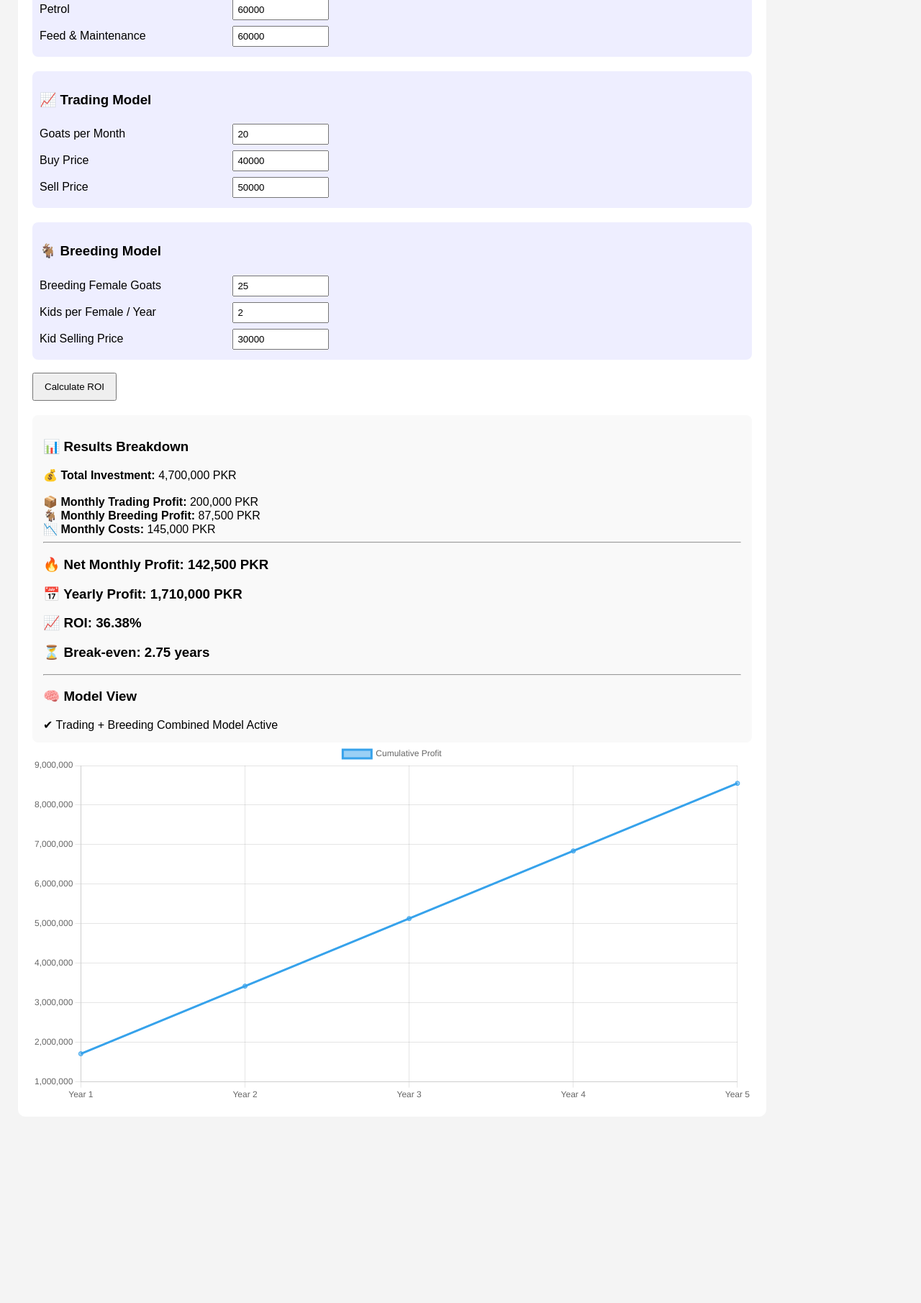
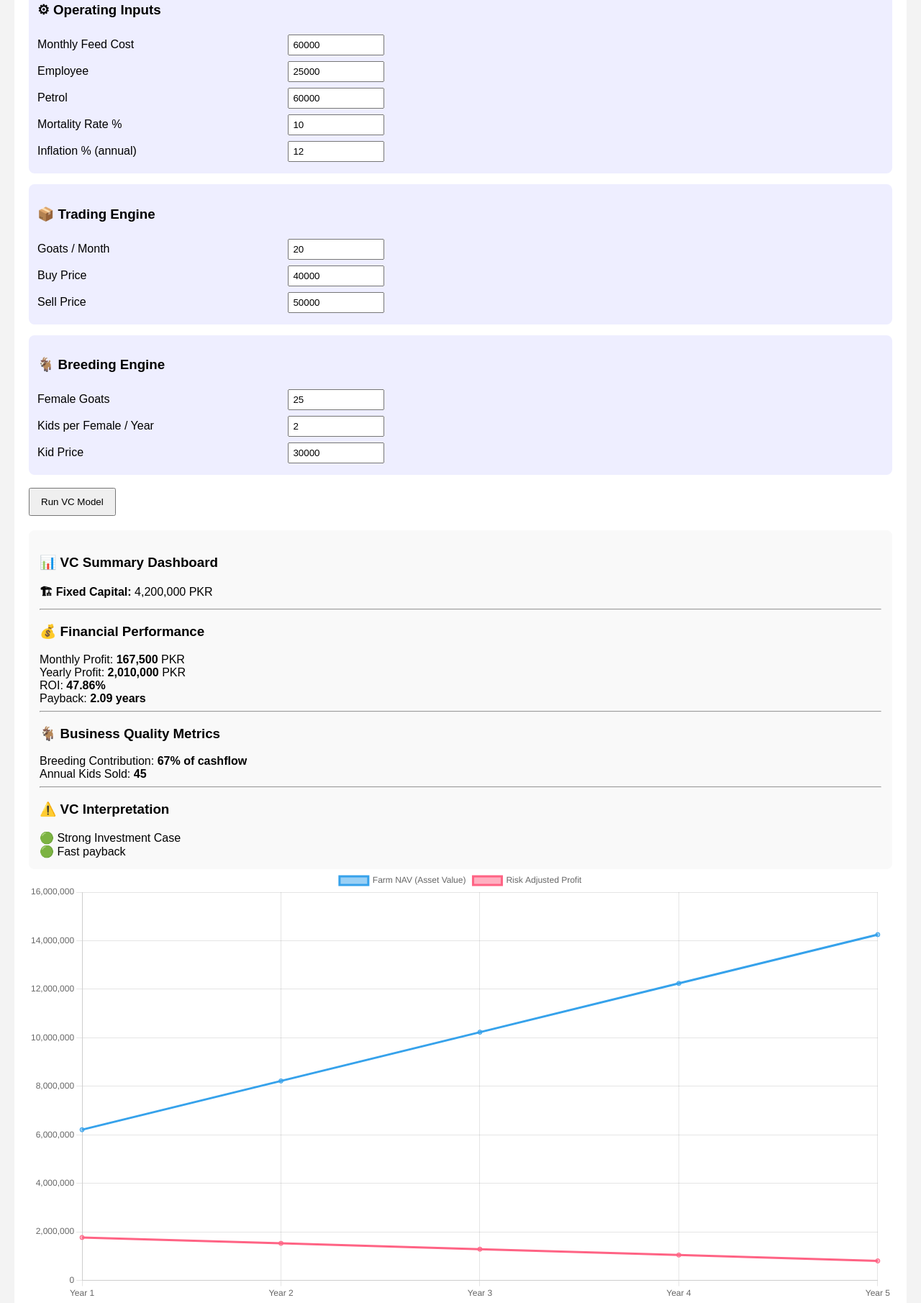
Before and after one commit to syedsaadabbasi/farm-roi-calculator, a plain HTML site: page index.html in a window 1280 px wide. Shown: the part 482-2293 px from the top of the page at 72% size. Before the commit the page ends 2059 px from the top, so only its background shows below. Drawn offline with nearby package versions, Linux system fonts and the light colour scheme.

Commit message:
Update index.html

```diff
--- a/index.html
+++ b/index.html
@@ -1,17 +1,18 @@
 <!DOCTYPE html>
 <html>
 <head>
-<title>Goat Farm ROI - Advanced Model</title>
+<title>Goat Farm VC Model</title>
 <script src="https://cdn.jsdelivr.net/npm/chart.js"></script>
 
 <style>
-body { font-family: Arial; margin: 25px; background:#f4f4f4; }
-.container { background:white; padding:20px; border-radius:10px; max-width:1000px; }
-input { width:120px; margin:4px; padding:5px; }
-label { display:inline-block; width:260px; }
-.section { margin-top:20px; padding:10px; background:#eef; border-radius:8px; }
+body { font-family: Arial; background:#f3f3f3; margin:20px; }
+.container { background:white; padding:20px; border-radius:10px; max-width:1200px; }
+.section { background:#eef; padding:12px; margin-top:15px; border-radius:8px; }
+input { width:120px; padding:5px; margin:4px; }
+label { display:inline-block; width:340px; }
 .card { background:#f9f9f9; padding:15px; margin-top:20px; border-radius:8px; }
 button { padding:10px 15px; cursor:pointer; }
+select { padding:5px; }
 </style>
 </head>
 
@@ -19,10 +20,19 @@ button { padding:10px 15px; cursor:pointer; }
 
 <div class="container">
 
-<h2>🐐 Goat Farm ROI - Trading + Breeding Model</h2>
+<h2>🐐 Goat Farm VC-Grade Investment Simulator</h2>
 
 <div class="section">
-<h3>🏗 Initial Investment</h3>
+<h3>📊 Scenario Selection</h3>
+<select id="scenario">
+<option value="0.8">🟥 Conservative (Low prices, high risk)</option>
+<option value="1.0" selected>🟨 Base Case (Normal market)</option>
+<option value="1.2">🟩 Aggressive (Eid + high demand)</option>
+</select>
+</div>
+
+<div class="section">
+<h3>🏗 Fixed Assets</h3>
 
 <label>Land Cost</label>
 <input id="land" value="1200000"><br>
@@ -30,32 +40,33 @@ button { padding:10px 15px; cursor:pointer; }
 <label>Development Cost</label>
 <input id="dev" value="2000000"><br>
 
-<label>Breeding Goat Cost (25 goats)</label>
-<input id="breedingCost" value="1000000"><br>
-
-<label>Trading Goat Starting Stock Value</label>
-<input id="tradingStock" value="500000"><br>
+<label>Breeding Goat Cost</label>
+<input id="breedCost" value="1000000"><br>
 </div>
 
+<div class="section">
+<h3>⚙ Operating Inputs</h3>
 
-<div class="section">
-<h3>💸 Monthly Costs</h3>
+<label>Monthly Feed Cost</label>
+<input id="feed" value="60000"><br>
 
-<label>Employee Salary</label>
-<input id="employee" value="25000"><br>
+<label>Employee</label>
+<input id="emp" value="25000"><br>
 
 <label>Petrol</label>
 <input id="petrol" value="60000"><br>
 
-<label>Feed & Maintenance</label>
-<input id="feed" value="60000"><br>
+<label>Mortality Rate %</label>
+<input id="mortality" value="10"><br>
+
+<label>Inflation % (annual)</label>
+<input id="inflation" value="12"><br>
 </div>
 
+<div class="section">
+<h3>📦 Trading Engine</h3>
 
-<div class="section">
-<h3>📈 Trading Model</h3>
-
-<label>Goats per Month</label>
+<label>Goats / Month</label>
 <input id="tradeCount" value="20"><br>
 
 <label>Buy Price</label>
@@ -65,24 +76,23 @@ button { padding:10px 15px; cursor:pointer; }
 <input id="sell" value="50000"><br>
 </div>
 
+<div class="section">
+<h3>🐐 Breeding Engine</h3>
 
-<div class="section">
-<h3>🐐 Breeding Model</h3>
-
-<label>Breeding Female Goats</label>
+<label>Female Goats</label>
 <input id="female" value="25"><br>
 
 <label>Kids per Female / Year</label>
 <input id="kids" value="2"><br>
 
-<label>Kid Selling Price</label>
+<label>Kid Price</label>
 <input id="kidPrice" value="30000"><br>
 </div>
 
 <br>
-<button onclick="calc()">Calculate ROI</button>
+<button onclick="run()">Run VC Model</button>
 
-<div class="card" id="result"></div>
+<div class="card" id="output"></div>
 
 <canvas id="chart"></canvas>
 
@@ -92,102 +102,148 @@ button { padding:10px 15px; cursor:pointer; }
 
 let chart;
 
-function num(id){ return Number(document.getElementById(id).value); }
+function n(id){ return Number(document.getElementById(id).value); }
 
-function calc(){
+function run(){
 
-// INITIAL INVESTMENT
-let investment =
-num("land") +
-num("dev") +
-num("breedingCost") +
-num("tradingStock");
+let scenario = Number(document.getElementById("scenario").value);
 
+// =======================
+// CAPITAL
+// =======================
+let fixed =
+n("land") + n("dev") + n("breedCost");
 
-// MONTHLY COST
+// =======================
+// COSTS
+// =======================
 let monthlyCost =
-num("employee") +
-num("petrol") +
-num("feed");
+n("feed") + n("emp") + n("petrol");
 
+// =======================
+// TRADING (scenario adjusted)
+// =======================
+let tradeProfit =
+n("tradeCount") *
+((n("sell") - n("buy")) * scenario);
 
-// TRADING PROFIT
-let tradeProfit =
-num("tradeCount") * (num("sell") - num("buy"));
+// =======================
+// BREEDING WITH RISK
+// =======================
+let survival = 1 - (n("mortality")/100);
 
-
-// BREEDING PROFIT (YEARLY → MONTHLY)
 let yearlyKids =
-num("female") * num("kids");
+n("female") * n("kids") * survival;
 
 let breedingRevenue =
-yearlyKids * num("kidPrice");
+yearlyKids * n("kidPrice") * scenario;
 
-let breedingMonthlyProfit =
-(breedingRevenue / 12) * 0.7; // 30% cost factor
+let breedingMonthly =
+breedingRevenue / 12;
 
-
-// TOTAL
+// =======================
+// CASHFLOW
+// =======================
 let monthlyProfit =
-tradeProfit + breedingMonthlyProfit - monthlyCost;
+tradeProfit + breedingMonthly - monthlyCost;
 
 let yearlyProfit = monthlyProfit * 12;
 
-let roi = (yearlyProfit / investment) * 100;
+// =======================
+// VC METRICS
+// =======================
 
-let breakEven = investment / yearlyProfit;
+// ROI
+let roi = (yearlyProfit / fixed) * 100;
 
+// Payback
+let payback = fixed / yearlyProfit;
 
-// COMBINED GROWTH (5 YEARS)
-let data=[];
-let acc=0;
+// Cashflow stability (simplified score)
+let stability =
+((breedingMonthly / monthlyProfit) * 100).toFixed(0);
+
+// =======================
+// 5 YEAR PROJECTION (NAV + RISK)
+// =======================
+let labels=[];
+let nav=[];
+let riskAdjProfit=[];
+
+let value = fixed;
 
 for(let i=1;i<=5;i++){
-acc += yearlyProfit;
-data.push({year:"Year "+i, value:acc});
+
+value += yearlyProfit;
+
+// risk erosion over time
+let riskFactor = 1 - (n("inflation")/100)*i;
+
+labels.push("Year " + i);
+nav.push(value);
+riskAdjProfit.push(yearlyProfit * riskFactor);
 }
 
+// =======================
+// OUTPUT
+// =======================
+document.getElementById("output").innerHTML = `
 
-// OUTPUT
-document.getElementById("result").innerHTML = `
-<h3>📊 Results Breakdown</h3>
+<h3>📊 VC Summary Dashboard</h3>
 
-<b>💰 Total Investment:</b> ${investment.toLocaleString()} PKR<br><br>
-
-<b>📦 Monthly Trading Profit:</b> ${tradeProfit.toLocaleString()} PKR<br>
-<b>🐐 Monthly Breeding Profit:</b> ${Math.round(breedingMonthlyProfit).toLocaleString()} PKR<br>
-<b>📉 Monthly Costs:</b> ${monthlyCost.toLocaleString()} PKR<br>
+<b>🏗 Fixed Capital:</b> ${fixed.toLocaleString()} PKR<br>
 
 <hr>
 
-<h3>🔥 Net Monthly Profit: ${Math.round(monthlyProfit).toLocaleString()} PKR</h3>
-<h3>📅 Yearly Profit: ${Math.round(yearlyProfit).toLocaleString()} PKR</h3>
-<h3>📈 ROI: ${roi.toFixed(2)}%</h3>
-<h3>⏳ Break-even: ${breakEven.toFixed(2)} years</h3>
+<h3>💰 Financial Performance</h3>
+
+Monthly Profit: <b>${Math.round(monthlyProfit).toLocaleString()}</b> PKR<br>
+Yearly Profit: <b>${Math.round(yearlyProfit).toLocaleString()}</b> PKR<br>
+ROI: <b>${roi.toFixed(2)}%</b><br>
+Payback: <b>${payback.toFixed(2)} years</b><br>
 
 <hr>
 
-<h3>🧠 Model View</h3>
-✔ Trading + Breeding Combined Model Active
+<h3>🐐 Business Quality Metrics</h3>
+
+Breeding Contribution: <b>${stability}% of cashflow</b><br>
+Annual Kids Sold: <b>${Math.round(yearlyKids)}</b><br>
+
+<hr>
+
+<h3>⚠️ VC Interpretation</h3>
+
+${roi > 25 ? "🟢 Strong Investment Case" : roi > 15 ? "🟡 Moderate Case" : "🔴 Weak Case"}<br>
+
+${payback < 4 ? "🟢 Fast payback" : "🟡 Slow payback"}<br>
+
 `;
 
+// =======================
 // CHART
+// =======================
 if(chart) chart.destroy();
 
 chart = new Chart(document.getElementById("chart"),{
 type:'line',
 data:{
-labels:data.map(x=>x.year),
-datasets:[{
-label:"Cumulative Profit",
-data:data.map(x=>x.value)
-}]
+labels:labels,
+datasets:[
+{
+label:"Farm NAV (Asset Value)",
+data:nav
+},
+{
+label:"Risk Adjusted Profit",
+data:riskAdjProfit
+}
+]
 }
 });
 
 }
 
-calc();
+run();
 
 </script>
 
```
